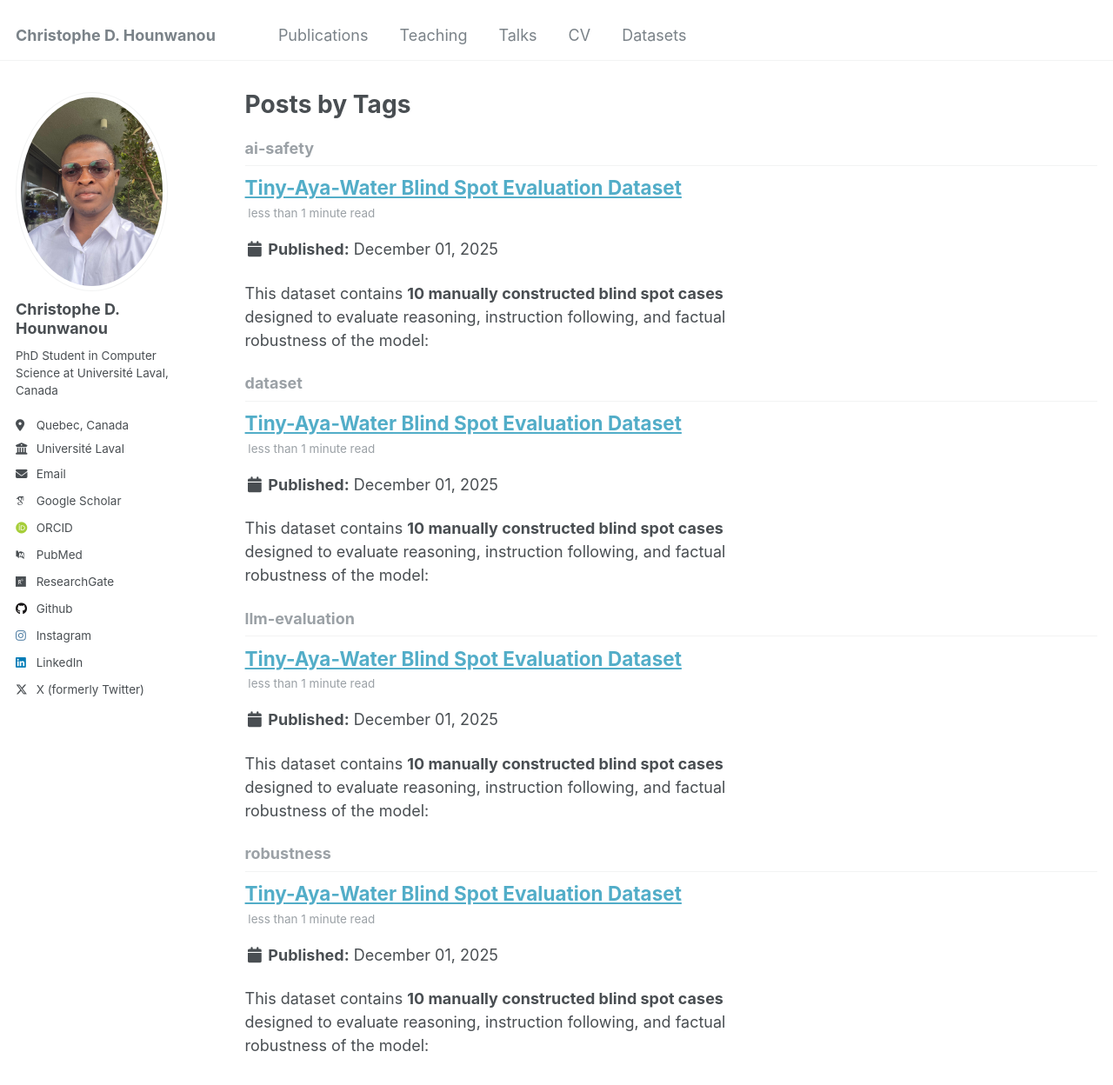
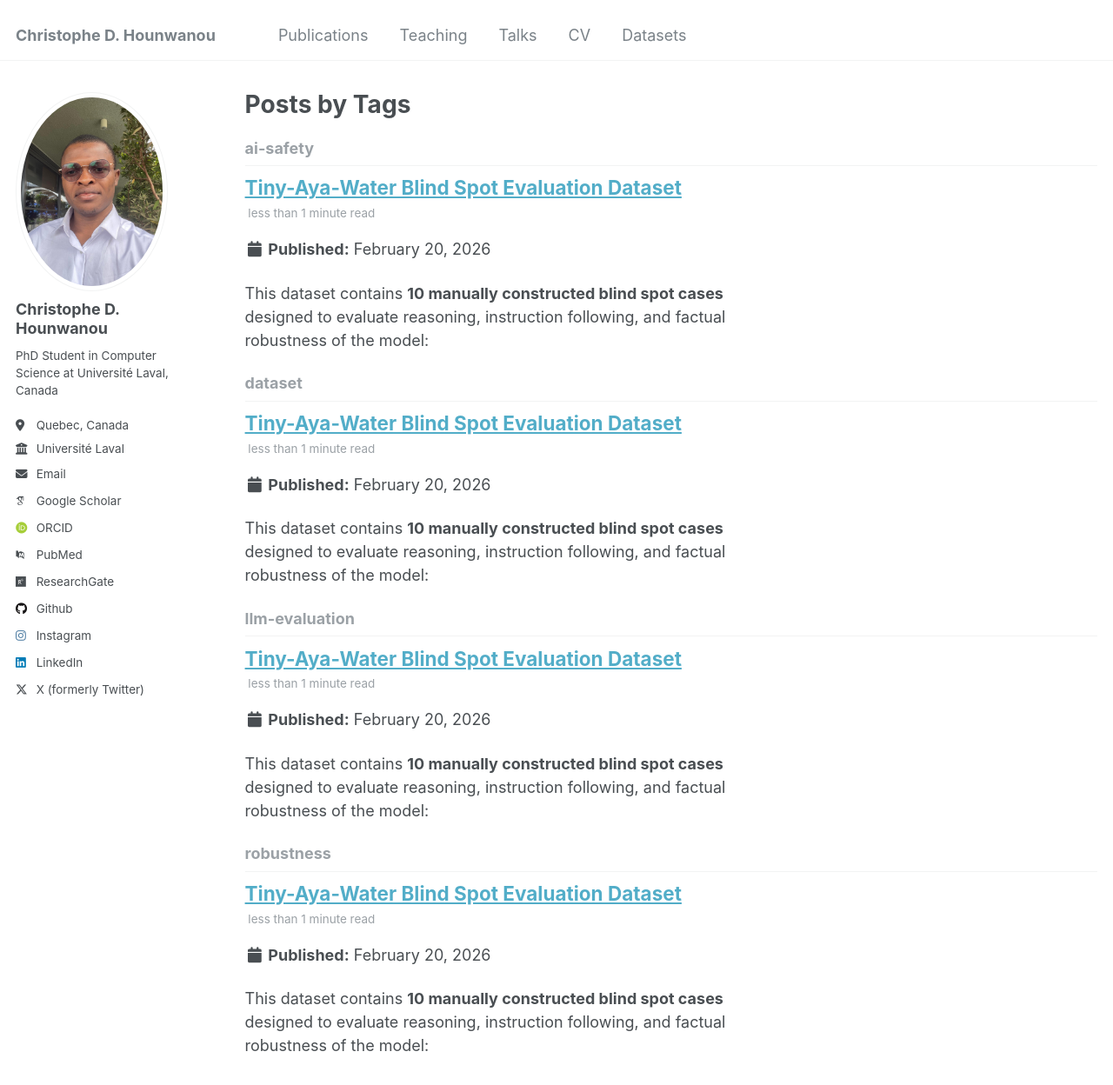
Before and after one commit to chrishounwanou/chrishounwanou.github.io, a Jekyll site: the page built from _pages/tag-archive.html, in a window 1280 px wide and 1400 px high. Shown: the top 1248 px of the window at 87% size. Built offline with Jekyll 4.4.1, drawn with Linux system fonts in a browser that asks for light colours; some web fonts are replaced.

Commit message:
Update dataset publication date

```diff
--- a/_posts/2026-02-26-dataset.md
+++ b/_posts/2026-02-26-dataset.md
@@ -1,6 +1,6 @@
 ---
 title: "Tiny-Aya-Water Blind Spot Evaluation Dataset"
-date: 2025-12-01
+date: 2026-02-20
 permalink: /datasets/tiny-aya-water-blind-spots/
 tags:
   - dataset
```
